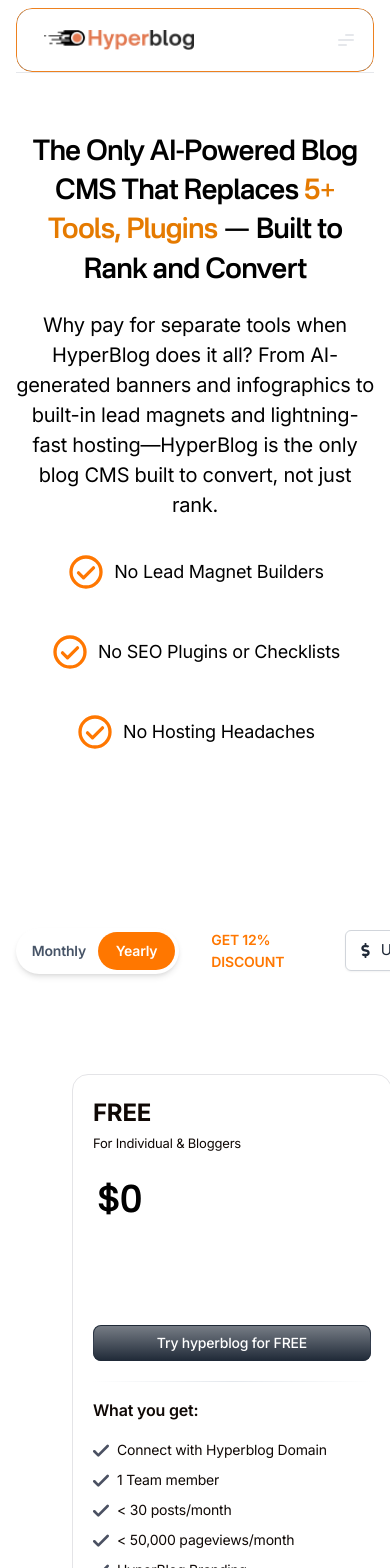
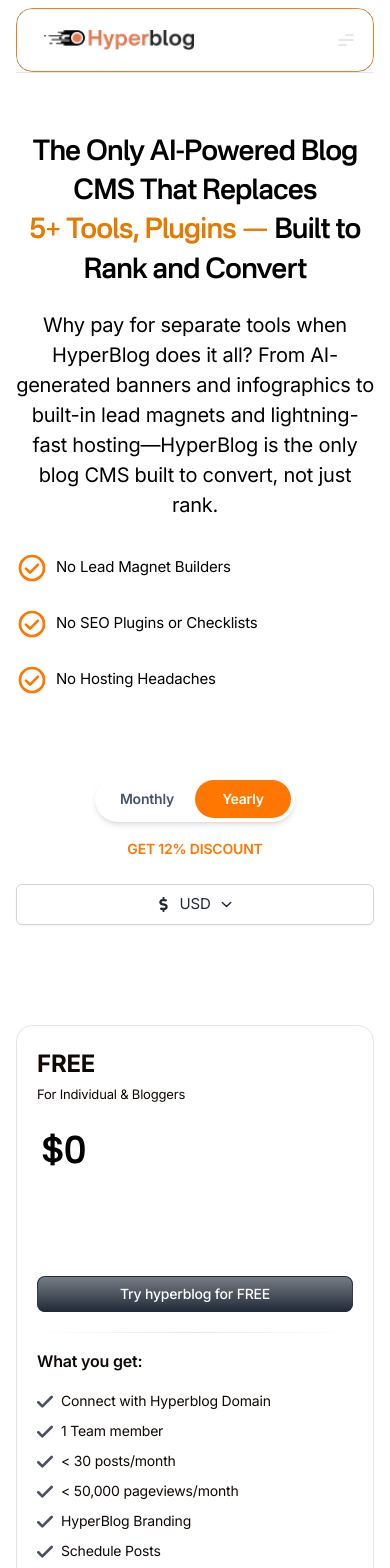
Before and after one commit to kavinrajsi/hyper-blog, a Next.js app: page /pricing in a window 390 px wide. Shown: the top 1568 px of the page. Built offline with nearby package versions, Linux system fonts and the light colour scheme.

Commit message:
home responsive done. pricing page responsive working

```diff
--- a/components/hero-home.tsx
+++ b/components/hero-home.tsx
@@ -62,10 +62,12 @@ export default function HeroHome() {
             }}
           >
             {displayText}
-            </span>{' '}
-            , Auto Optimizes & Converts
+          </span>
+          {/* Mobile: line break, Desktop: comma + inline */}
+          <span className="block md:inline">
+            <span className="hidden md:inline"> ,</span> Auto Optimizes & Converts
+          </span>
         </h1>
-
           <p className="mb-8 text-xl text-black">
             Create stunning blog visuals, lead magnets, polls, and FAQs—without relying on extra tools or plugins.
             HyperBlog handles the heavy lifting of SEO, speed, and structure automatically.
--- a/components/hero-pricing.tsx
+++ b/components/hero-pricing.tsx
@@ -10,7 +10,7 @@ export default function HeroPricing() {
     <>
       <section className="relative">
         <div className="mx-auto max-w-7xl px-4 sm:px-6">
-          <div className="border-t py-12">
+          <div className="border-t pt-12">
             {/* Section header */}
             <div className="mx-auto max-w-6xl pt-3 text-center">
               <h2
@@ -18,8 +18,11 @@ export default function HeroPricing() {
                 data-aos="fade-up"
                 style={{ lineHeight: "1.4" }}
               >
-                The Only AI-Powered Blog CMS That Replaces
-                 <span className="text-[#e57a00]"> 5+ Tools, Plugins </span>— Built to Rank and Convert
+                The Only AI-Powered Blog CMS That Replaces{" "}
+                <span className="text-[#e57a00] whitespace-nowrap">
+                  5+ Tools, Plugins&nbsp;—
+                </span>{" "}
+                Built to Rank and Convert
               </h2>
               <p
                 className="mb-8 text-xl text-black"
@@ -34,90 +37,75 @@ export default function HeroPricing() {
             </div>
 
             {/* ✅ Checklist Section */}
-            <div className="mx-auto max-w-6xl flex flex-wrap justify-center items-center gap-10 pb-8 mb-24 text-gray-700">
+            <div className="mx-auto max-w-6xl flex flex-wrap justify-start sm:justify-center items-start sm:items-center gap-6 sm:gap-10 pb-8 mb-12 text-gray-700">
               {/* Item 1 */}
-              <div className="flex items-center gap-2">
+              <div className="flex items-center gap-2 w-full sm:w-auto">
                 <svg
                   xmlns="http://www.w3.org/2000/svg"
-                  className="w-10 h-10 text-[#ff7701]"
+                  className="w-8 h-8 sm:w-10 sm:h-10 text-[#ff7701]"
                   viewBox="0 0 24 24"
                   fill="none"
                   stroke="currentColor"
                   strokeWidth={2}
                 >
-                  <circle
-                    cx="12"
-                    cy="12"
-                    r="9"
-                    stroke="currentColor"
-                    strokeWidth="2"
-                    fill="none"
-                  />
+                  <circle cx="12" cy="12" r="9" />
                   <path
                     strokeLinecap="round"
                     strokeLinejoin="round"
-                   d="M7.5 12.5l3 3 6-6"
+                    d="M7.5 12.5l3 3 6-6"
                   />
                 </svg>
-                <span className="text-lg text-black">No Lead Magnet Builders</span>
+                <span className="text-base sm:text-lg text-black">
+                  No Lead Magnet Builders
+                </span>
               </div>
+
               {/* Item 2 */}
-              <div className="flex items-center gap-2">
+              <div className="flex items-center gap-2 w-full sm:w-auto">
                 <svg
                   xmlns="http://www.w3.org/2000/svg"
-                  className="w-10 h-10 text-[#ff7701]"
+                  className="w-8 h-8 sm:w-10 sm:h-10 text-[#ff7701]"
                   viewBox="0 0 24 24"
                   fill="none"
                   stroke="currentColor"
                   strokeWidth={2}
                 >
-                  <circle
-                    cx="12"
-                    cy="12"
-                    r="9"
-                    stroke="currentColor"
-                    strokeWidth="2"
-                    fill="none"
-                  />
+                  <circle cx="12" cy="12" r="9" />
                   <path
                     strokeLinecap="round"
                     strokeLinejoin="round"
-                   d="M7.5 12.5l3 3 6-6"
+                    d="M7.5 12.5l3 3 6-6"
                   />
                 </svg>
-                <span className="text-lg text-black">No SEO Plugins or Checklists</span>
+                <span className="text-base sm:text-lg text-black">
+                  No SEO Plugins or Checklists
+                </span>
               </div>
+
               {/* Item 3 */}
-              <div className="flex items-center gap-2">
+              <div className="flex items-center gap-2 w-full sm:w-auto">
                 <svg
                   xmlns="http://www.w3.org/2000/svg"
-                  className="w-10 h-10 text-[#ff7701]"
+                  className="w-8 h-8 sm:w-10 sm:h-10 text-[#ff7701]"
                   viewBox="0 0 24 24"
                   fill="none"
                   stroke="currentColor"
                   strokeWidth={2}
                 >
-                  <circle
-                    cx="12"
-                    cy="12"
-                    r="9"
-                    stroke="currentColor"
-                    strokeWidth="2"
-                    fill="none"
-                  />
+                  <circle cx="12" cy="12" r="9" />
                   <path
                     strokeLinecap="round"
                     strokeLinejoin="round"
-                   d="M7.5 12.5l3 3 6-6"
+                    d="M7.5 12.5l3 3 6-6"
                   />
                 </svg>
-                <span className="text-lg text-black">No Hosting Headaches</span>
+                <span className="text-base sm:text-lg text-black">
+                  No Hosting Headaches
+                </span>
               </div>
             </div>
 
-            {/* Pricing table */}
-
-
+            {/* Pricing table (to be added) */}
           </div>
         </div>
       </section>
--- a/components/pricing-table.tsx
+++ b/components/pricing-table.tsx
@@ -50,18 +50,12 @@ export default function PricingTable() {
     return savings > 0 ? `Save ${symbol}${savings.toLocaleString()} /Year` : "";
   };
 
-  const currencies = [
-    { code: "INR", symbol: <FaRupeeSign /> },
-    { code: "USD", symbol: <FaDollarSign /> },
-  ];
-
   return (
     <div className="mx-auto max-w-7xl px-4 sm:px-6">
-      <div className="flex items-center justify-center mb-[100px]">
-
-       <div className="flex items-center gap-6">
-          {/* Toggle */}
-          <div className="flex items-center gap-4">
+      {/* ---- Top Controls ---- */}
+      <div className="flex flex-col lg:flex-row items-center justify-center gap-6 mb-[100px]">
+        {/* Toggle + Discount */}
+        <div className="flex flex-col sm:flex-row items-center gap-4">
           <div className="flex w-[200px] p-1 rounded-full bg-white shadow-md">
             <button
               onClick={() => setMonthly(false)}
@@ -79,9 +73,12 @@ export default function PricingTable() {
             >
               Yearly
             </button>
-            </div><div>
+          </div>
+
+          {/* Arrow + Text */}
+          <div className="flex items-center gap-2 relative">
             <svg
-            className="absolute top-[9%] left-[47%] w-24 h-16 rotate-[192deg]"
+              className="hidden sm:block absolute -top-0 left-1/2 -translate-x-1/2 w-20 h-12 rotate-[192deg]"
               viewBox="0 0 100 50"
               fill="none"
               xmlns="http://www.w3.org/2000/svg"
@@ -106,14 +103,17 @@ export default function PricingTable() {
                 </marker>
               </defs>
             </svg>
+            <div className="text-sm font-semibold text-[#FF7700] whitespace-nowrap">
+              GET 12% DISCOUNT
             </div>
-            <div className="text-sm font-semibold text-[#FF7700]">GET 12% DISCOUNT</div>
+          </div>
         </div>
 
-          <div className="relative">
+        {/* Currency Dropdown */}
+        <div className="relative w-full sm:w-auto">
           <button
             onClick={toggleDropdown}
-    className="flex items-center gap-2 px-3 py-2 border border-gray-300 rounded-md shadow-sm bg-white-100 text-gray-800 hover:bg-[#ff7701] hover:text-white transition-colors"
+            className="flex items-center justify-center gap-2 w-full sm:w-auto px-3 py-2 border border-gray-300 rounded-md shadow-sm bg-white text-gray-800 hover:bg-[#ff7701] hover:text-white transition-colors"
           >
             {selected === "USD" ? (
               <>
@@ -144,11 +144,9 @@ export default function PricingTable() {
             </div>
           )}
         </div>
-
-    </div>
       </div>
 
-      <div className="mx-auto grid max-w-xs items-start gap-8 md:max-w-2xl md:grid-cols-2 xl:max-w-none xl:grid-cols-4 xl:gap-6">
+      <div className="mx-auto grid grid-cols-1 sm:grid-cols-2 xl:grid-cols-4 gap-6Compare plans">
         {/* Pricing table 1 */}
         <div className="relative flex h-full flex-col rounded-2xl bg-gradient-to-br from-white via-white to-white p-5 backdrop-blur-sm border border-[#E4E4E7]">
           <div className="relative mb-4 border-b pb-5 [border-image:linear-gradient(to_right,transparent,theme(colors.slate.400/.25),transparent)1]">
--- a/components/testimonials.tsx
+++ b/components/testimonials.tsx
@@ -60,14 +60,30 @@ const testimonials = [
 
 export default function TestimonialCarousel() {
   const [startIndex, setStartIndex] = useState(0);
-  const visibleCount = 3;
+  const [visibleCount, setVisibleCount] = useState(3);
+
+  // responsive visibleCount
+  useEffect(() => {
+    const updateVisibleCount = () => {
+      if (window.innerWidth < 640) {
+        setVisibleCount(1); // mobile
+      } else if (window.innerWidth < 1024) {
+        setVisibleCount(2); // tablet
+      } else {
+        setVisibleCount(3); // desktop
+      }
+    };
+    updateVisibleCount();
+    window.addEventListener("resize", updateVisibleCount);
+    return () => window.removeEventListener("resize", updateVisibleCount);
+  }, []);
 
   useEffect(() => {
     const interval = setInterval(() => {
       setStartIndex((prev) => (prev + 1) % (testimonials.length - visibleCount + 1));
     }, 5000);
     return () => clearInterval(interval);
-  }, []);
+  }, [visibleCount]);
 
   const handleDotClick = (index: number) => {
     setStartIndex(index);
@@ -113,7 +129,7 @@ export default function TestimonialCarousel() {
             {testimonials.map((t, index) => (
               <div
                 key={index}
-                className="w-full sm:w-1/3 px-4 flex-shrink-0"
+                className={`w-full ${visibleCount === 1 ? "sm:w-full" : visibleCount === 2 ? "sm:w-1/2" : "sm:w-1/3"} px-4 flex-shrink-0`}
               >
                 <div className="bg-white text-black rounded-xl shadow-lg px-6 py-6 h-full">
                   <div className="flex justify-center mb-4">
```
Also changed, not shown: components/faqs.tsx (+26 -13 lines), components/middle1-home.tsx (+51 -55 lines), components/new-pricing-table.tsx (+6 -4 lines), components/split-carousel.tsx (+49 -21 lines), components/workflows.tsx (+25 -11 lines). Lines whose indentation alone changed are shown as unchanged.
